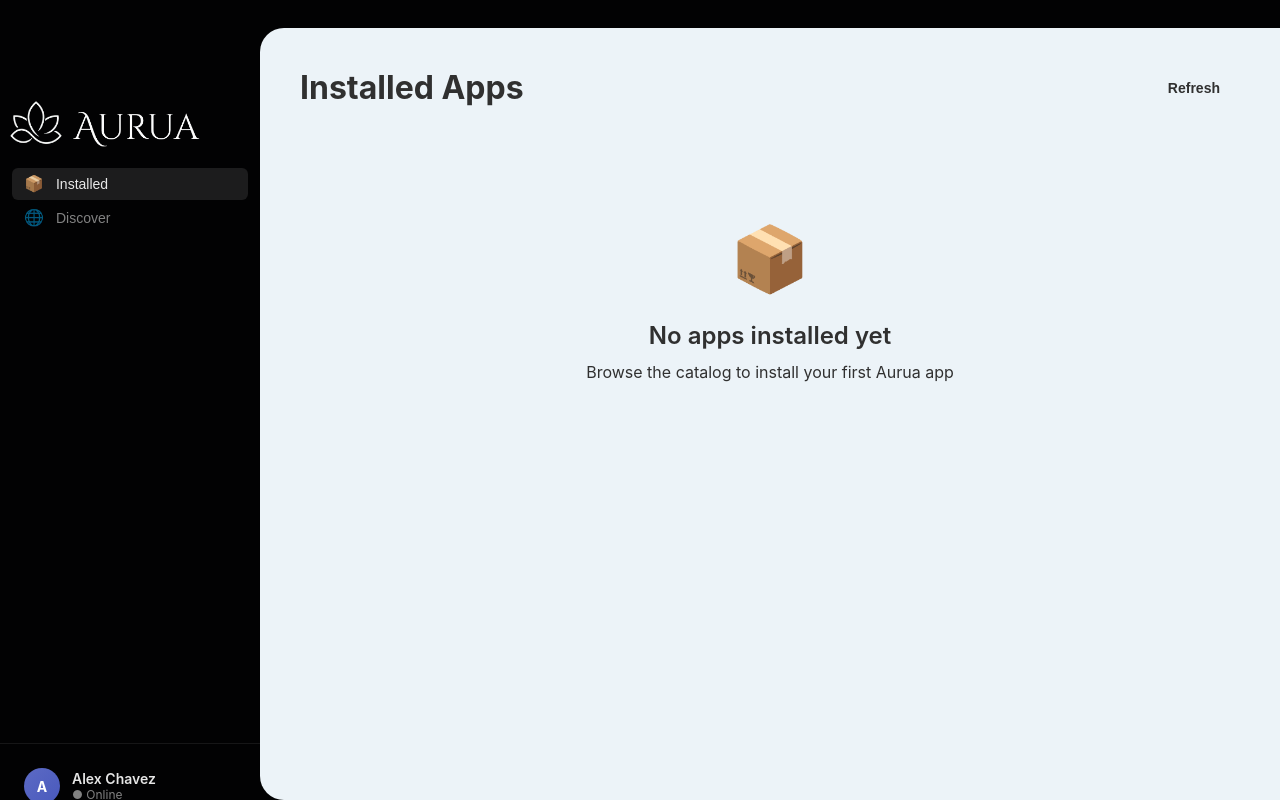
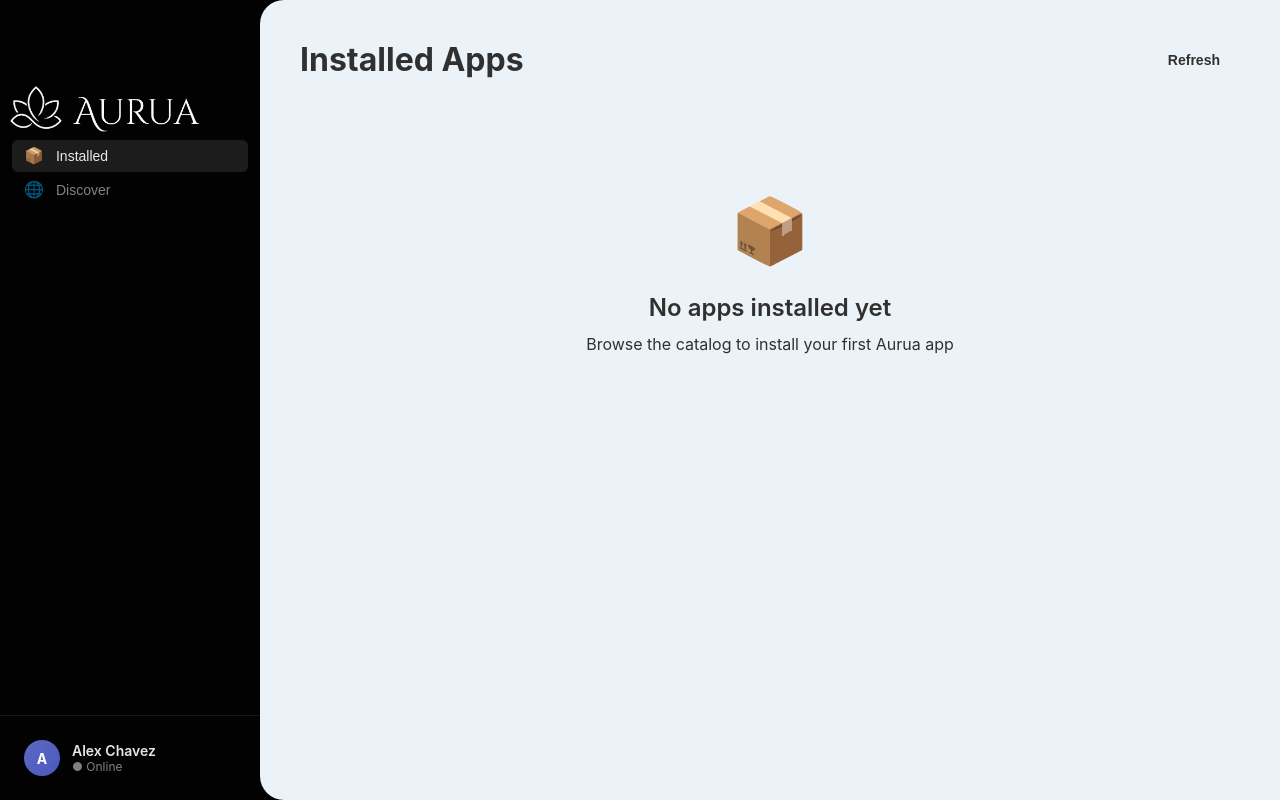
Before and after one commit to AuruaHQ/aurua-dock, a React (Vite) app: page / in a window 1280 px wide. Built offline with nearby package versions, Linux system fonts and the light colour scheme.

Commit message:
Add TitleBar component with separate folder structure and move logo closer to traffic lights

```diff
--- a/src/App.css
+++ b/src/App.css
@@ -22,7 +22,6 @@
   overflow: hidden;
   background: #020203;
   -webkit-app-region: no-drag;
-  padding-top: 28px;
 }
 
 .dock-main {
--- a/src/App.tsx
+++ b/src/App.tsx
@@ -1,4 +1,5 @@
 import { useState, useEffect } from 'react';
+import { TitleBar } from './components/TitleBar/TitleBar';
 import { Sidebar } from './components/Sidebar/Sidebar';
 import { AppCatalog } from './components/AppCatalog/AppCatalog';
 import { InstalledApps } from './components/InstalledApps/InstalledApps';
@@ -20,6 +21,8 @@
   }
 
   return (
+    <>
+      <TitleBar />
       <div className="dock-app">
         <Sidebar view={view} onViewChange={setView} />
 
@@ -28,5 +31,6 @@
           {view === 'catalog' && <AppCatalog onInstall={loadInstalledApps} />}
         </main>
       </div>
+    </>
   );
 }
--- a/src/components/Logo/Logo.css
+++ b/src/components/Logo/Logo.css
@@ -1,6 +1,6 @@
 .logo {
   position: absolute;
-  top: 35px;
+  top: 48px;
   left: 0;
   width: 260px;
   display: flex;
--- /dev/null
+++ b/src/components/TitleBar/TitleBar.css
@@ -0,0 +1,10 @@
+.titlebar {
+  position: fixed;
+  top: 0;
+  left: 0;
+  right: 0;
+  height: 52px;
+  -webkit-app-region: drag;
+  z-index: 100;
+  pointer-events: none;
+}
--- /dev/null
+++ b/src/components/TitleBar/TitleBar.tsx
@@ -0,0 +1,9 @@
+import './TitleBar.css';
+
+export function TitleBar() {
+  return (
+    <div className="titlebar">
+      {/* macOS traffic lights area */}
+    </div>
+  );
+}
```
Lines whose indentation alone changed are shown as unchanged.
